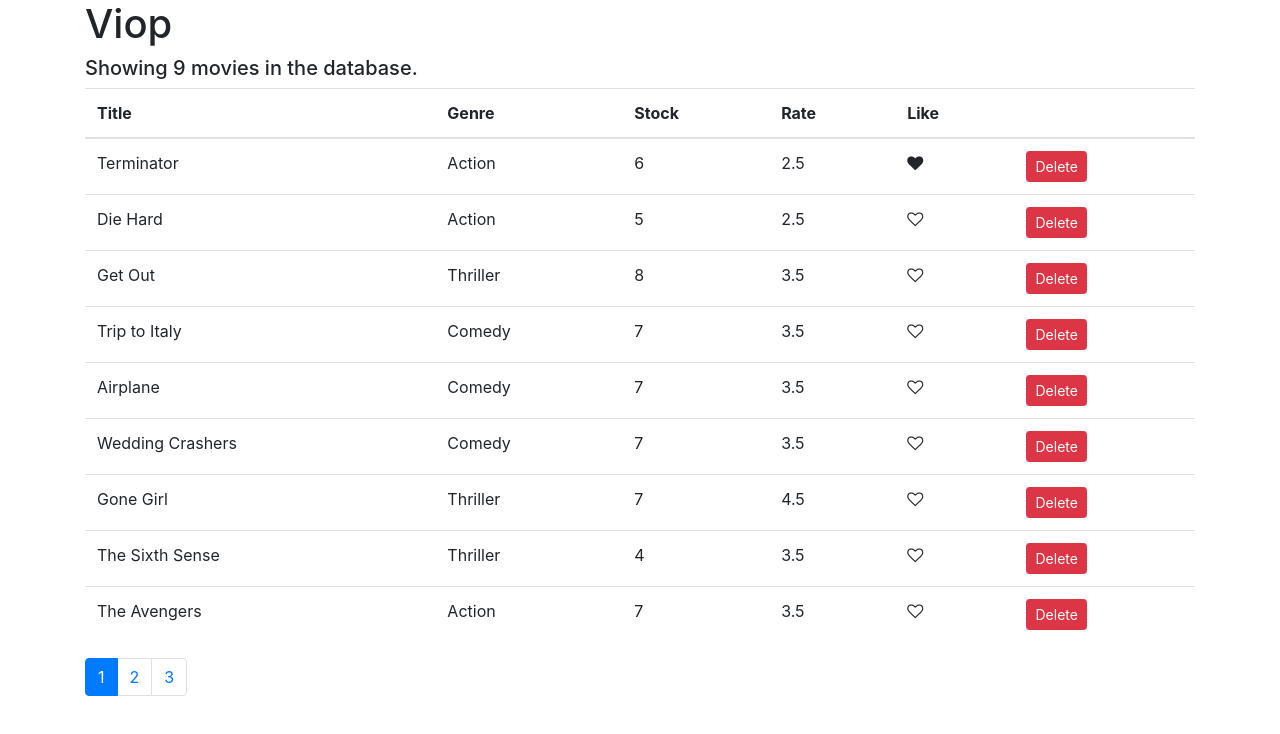
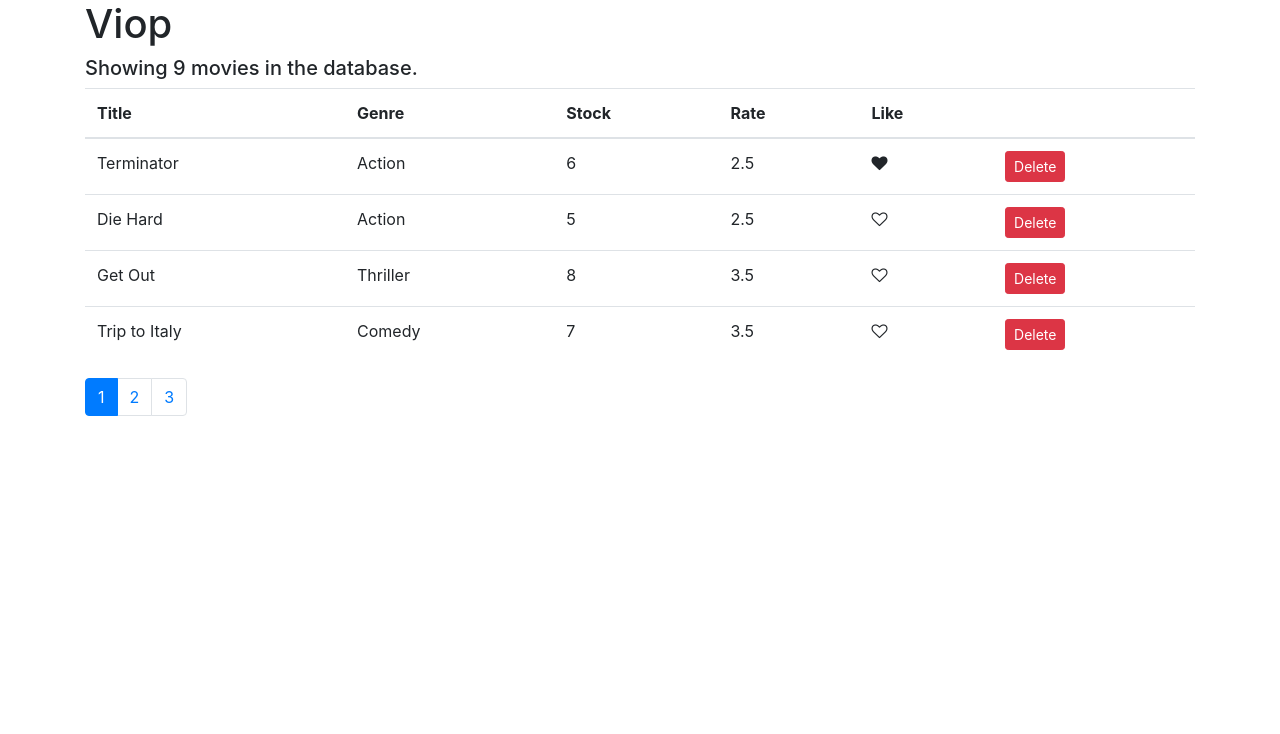
Before and after one commit to AbdullahGhani1/viop, a React (Create React App) app: page / in a window 1280 px wide. Shown: the top 734 px of the page. Built offline with nearby package versions, Linux system fonts and the light colour scheme.

Commit message:
paginating-data

```diff
--- a/src/components/MovieList.jsx
+++ b/src/components/MovieList.jsx
@@ -2,6 +2,7 @@
 import { getMovies } from '../services/fakeMovieService';
 import Like from './common/like';
 import Pagination from './pagination';
+import { paginate } from '../utils/paginate';
 class MovieList extends Component {
   state = {
     movies: getMovies(),
@@ -26,7 +27,8 @@
   render() {
     const tbHead = ['Title', 'Genre', 'Stock', 'Rate', 'Like', ''];
     const { length: count } = this.state.movies;
-    const { pageSize, currentPage } = this.state;
+    const { pageSize, currentPage, movies: allMovies } = this.state;
+    const movies = paginate(allMovies, currentPage, pageSize);
     if (count === 0) return <h5>Showing {count} movies in the database.</h5>;
 
     return (
@@ -43,7 +45,7 @@
             </tr>
           </thead>
           <tbody>
-            {this.state.movies.map((td) => (
+            {movies.map((td) => (
               <tr key={td._id}>
                 <td scope='row'>{td.title}</td>
                 <td scope='row'>{td.genre.name}</td>
--- /dev/null
+++ b/src/utils/paginate.js
@@ -0,0 +1,5 @@
+import _ from 'lodash';
+export function paginate(items, pageNumber, pageSize) {
+  const startIndex = (pageNumber - 1) * pageSize;
+  return _(items).slice(startIndex).take(pageSize).value();
+}
```
